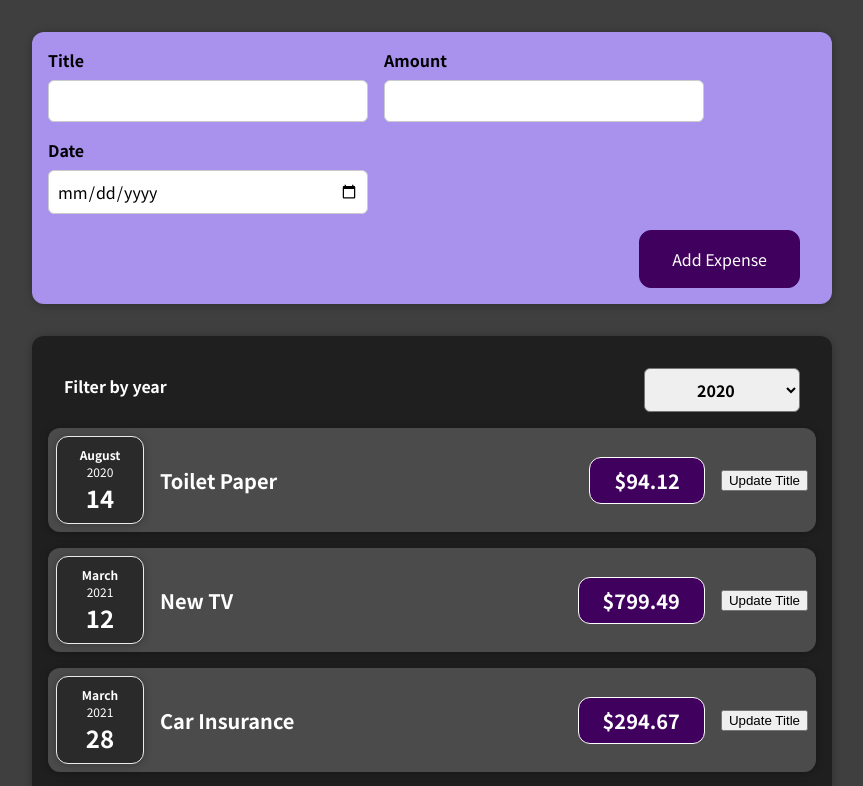
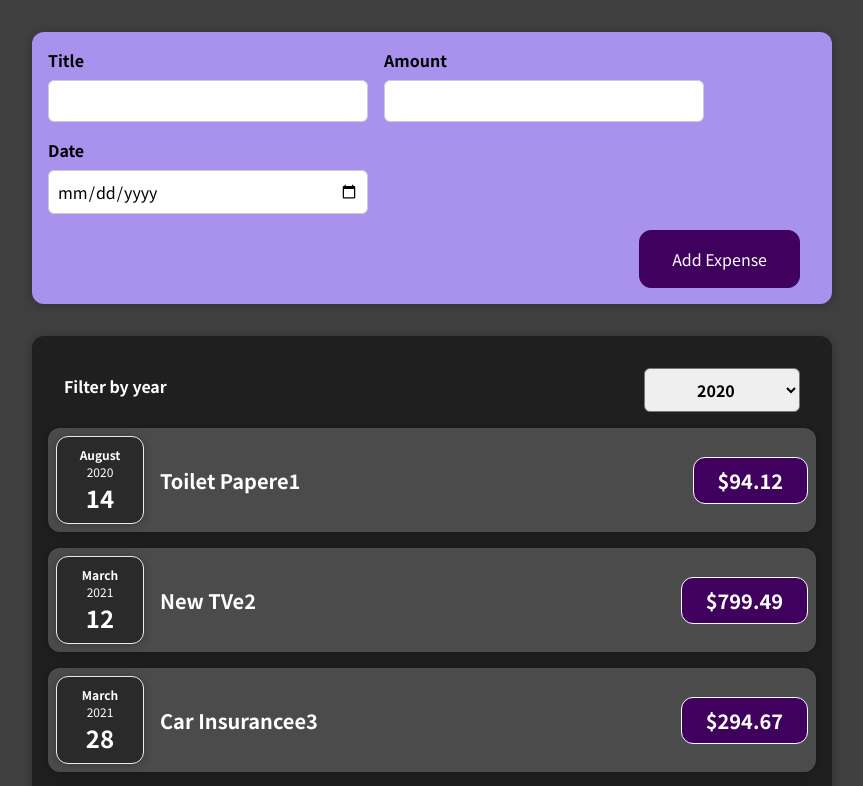
Before and after one commit to yashUcr773/Learn_React, a React (Create React App) app in the folder learn-react/: page / in a window 1280 px wide. Shown: the top 786 px of the page, without its empty margins (208-1071 px from the left). Built offline with nearby package versions, Linux system fonts and the light colour scheme.

Commit message:
lifting state up and updating expense array based on it

```diff
--- a/learn-react/src/App.js
+++ b/learn-react/src/App.js
@@ -1,8 +1,8 @@
+import React, { useState } from "react";
 import Expenses from "./components/ExpensesComponent/Expenses/Expenses";
 import NewExpenses from "./components/NewExpensesComponent/NewExpense/NewExpense";
 
-function App() {
-    const expenses = [
+const DUMMY_EXPENSES = [
     {
         id: "e1",
         title: "Toilet Paper",
@@ -28,10 +28,19 @@ function App() {
         date: new Date(2021, 5, 12),
     },
 ];
+function App() {
+    const [expenses, setExpenses] = useState(DUMMY_EXPENSES);
+
+    const getNewExpense = (expenseData) => {
+        setExpenses((prevExpenses) => {
+            expenseData.id = "e" + (prevExpenses.length + 1);
+            return [expenseData, ...prevExpenses];
+        });
+    };
 
     return (
         <div>
-            <NewExpenses />
+            <NewExpenses onNewExpense={getNewExpense} />
             <Expenses expenses={expenses} />
         </div>
     );
--- a/learn-react/src/components/ExpensesComponent/ExpenseItem/ExpenseItem.js
+++ b/learn-react/src/components/ExpensesComponent/ExpenseItem/ExpenseItem.js
@@ -1,6 +1,3 @@
-// Module Imports
-import React, { useState } from "react";
-
 // Style Imports
 import "./ExpenseItem.scss";
 
@@ -9,21 +6,17 @@ import CardWrapper from "../../UI/CardWrapper/CardWrapper";
 import ExpenseDate from "../ExpenseDate/ExpensesDate";
 
 function ExpenseItems(props) {
-    const [expenseTitle, setExpenseTitle] = useState(props.expense.title);
-
-    const updateTitleHandler = () => {
-        setExpenseTitle("Updated!!");
-    };
-
     return (
         <CardWrapper className="expense-item">
             <ExpenseDate date={props.expense.date} />
             <div className="expense-item__description">
-                <h2>{expenseTitle}</h2>
+                <h2>
+                    {props.expense.title}
+                    {props.expense.id}
+                </h2>
                 <div className="expense-item__price">
                     {props.expense.amount}
                 </div>
-                <button onClick={updateTitleHandler}>Update Title</button>
             </div>
         </CardWrapper>
     );
--- a/learn-react/src/components/NewExpensesComponent/ExpenseForm/ExpenseForm.js
+++ b/learn-react/src/components/NewExpensesComponent/ExpenseForm/ExpenseForm.js
@@ -1,7 +1,7 @@
 import React, { useState } from "react";
 import "./ExpenseForm.scss";
 
-const ExpenseForm = () => {
+const ExpenseForm = (props) => {
     const [enteredTitle, setEnteredTitle] = useState("");
     const [enteredAmount, setEnteredAmount] = useState("");
     const [enteredDate, setEnteredDate] = useState("");
@@ -25,11 +25,12 @@ const ExpenseForm = () => {
             amount: enteredAmount,
             title: enteredTitle,
         };
-        console.log(formObject);
 
         setEnteredTitle("");
         setEnteredAmount("");
         setEnteredDate("");
+
+        props.onNewExpense(formObject);
     };
 
     return (
--- a/learn-react/src/components/NewExpensesComponent/NewExpense/NewExpense.js
+++ b/learn-react/src/components/NewExpensesComponent/NewExpense/NewExpense.js
@@ -1,10 +1,14 @@
 import ExpenseForm from "../ExpenseForm/ExpenseForm";
 import "./NewExpense.scss";
 
-const NewExpense = () => {
+const NewExpense = (props) => {
+    const getNewExpense = (expenseData) => {
+        props.onNewExpense(expenseData);
+    };
+
     return (
         <div className="new-expense">
-            <ExpenseForm />
+            <ExpenseForm onNewExpense={getNewExpense} />
         </div>
     );
 };
```
Lines whose indentation alone changed are shown as unchanged.
